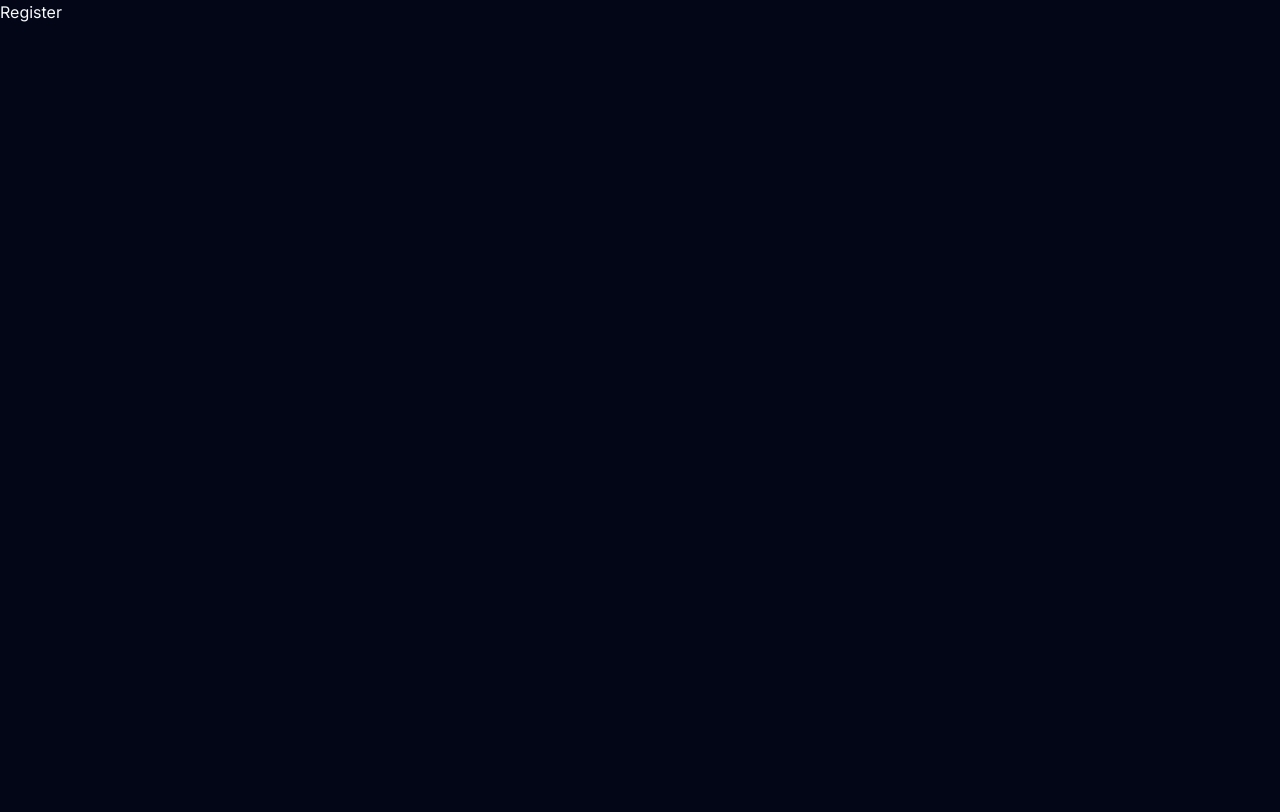
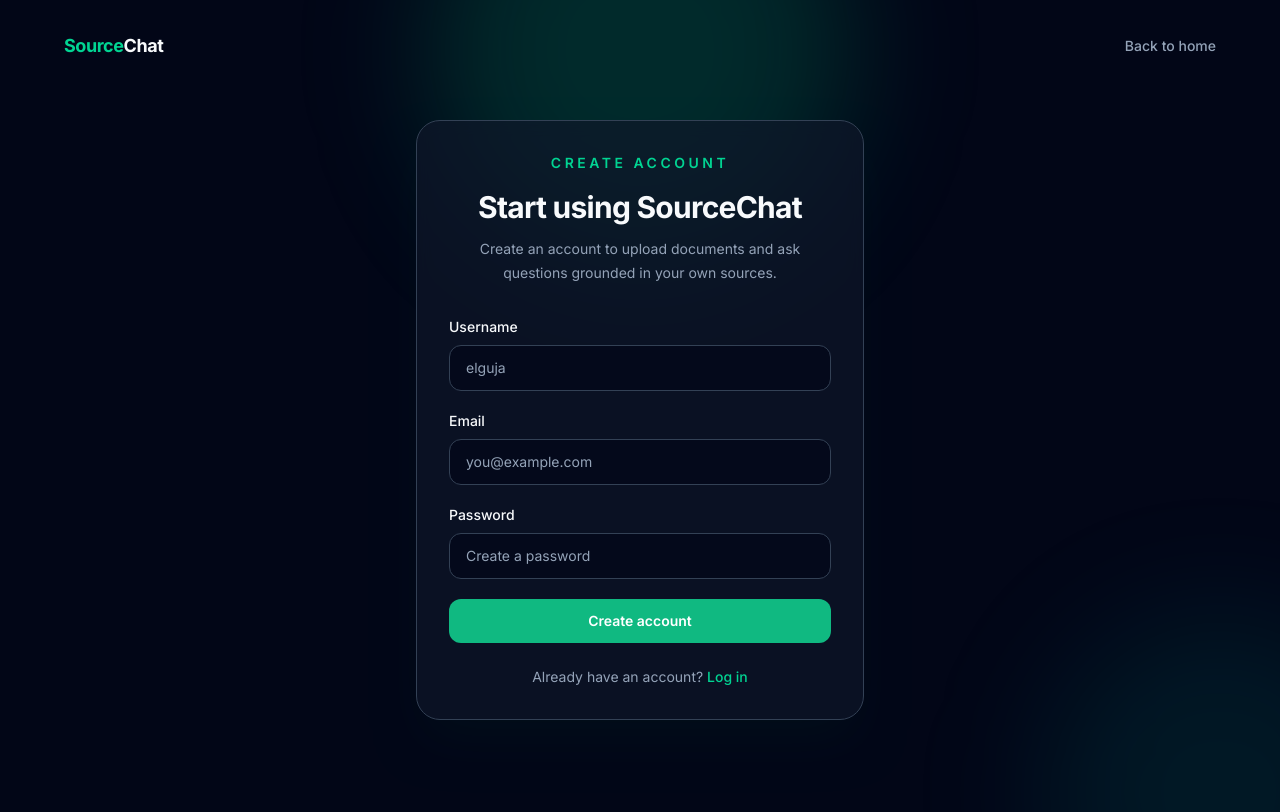
Before and after one commit to ninch1/SourceChat, a React (Vite) app in the folder client/: page /register in a window 1280 px wide. Built offline with nearby package versions, Linux system fonts and the light colour scheme.

Commit message:
Build auth page UI

```diff
--- /dev/null
+++ b/client/src/components/layout/navbar/AuthNavbar.tsx
@@ -0,0 +1,19 @@
+import { Link } from 'react-router-dom';
+
+export default function AuthNavbar() {
+  return (
+    <header className='relative z-10 mx-auto flex max-w-6xl items-center justify-between'>
+      <Link to='/' className='text-lg font-bold tracking-tight'>
+        <span className='text-emerald-400'>Source</span>
+        <span className='text-app-text'>Chat</span>
+      </Link>
+
+      <Link
+        to='/'
+        className='text-sm font-medium text-app-muted transition hover:text-app-text'
+      >
+        Back to home
+      </Link>
+    </header>
+  );
+}
--- a/client/src/components/layout/navbar/MarketingNavbar.tsx
+++ b/client/src/components/layout/navbar/MarketingNavbar.tsx
@@ -2,7 +2,7 @@ import { Link } from 'react-router-dom';
 
 export default function MarketingNavbar() {
   return (
-    <header className='absolute left-0 right-0 top-6 z-20 px-6'>
+    <header className='fixed left-0 right-0 top-6 z-50 px-6'>
       <nav className='mx-auto flex h-14 max-w-3xl items-center justify-between rounded-full border border-app-border/70 bg-app-surface/60 px-5 backdrop-blur-xl'>
         <Link to='/' className='text-base font-bold tracking-tight'>
           <span className='text-emerald-400'>Source</span>
--- a/client/src/pages/HeroPage.tsx
+++ b/client/src/pages/HeroPage.tsx
@@ -6,7 +6,7 @@ import HowItWorksSection from '../components/layout/landing/HowItWorksSection';
 
 export default function HeroPage() {
   return (
-    <main className='relative min-h-screen overflow-hidden bg-app-bg text-app-text'>
+    <main className='relative min-h-screen bg-app-bg text-app-text'>
       <MarketingNavbar />
 
       <section className='relative min-h-screen overflow-hidden'>
--- a/client/src/pages/LoginPage.tsx
+++ b/client/src/pages/LoginPage.tsx
@@ -1,7 +1,95 @@
+import { Link } from 'react-router-dom';
+import AuthNavbar from '../components/layout/navbar/AuthNavbar';
+
 export default function LoginPage() {
   return (
-    <div>
-      <h1>Login</h1>
-    </div>
+    <main className='relative min-h-screen overflow-hidden bg-app-bg px-6 py-8 text-app-text'>
+      <div className='pointer-events-none absolute left-1/2 top-[-160px] h-[420px] w-[420px] -translate-x-1/2 rounded-full bg-emerald-500/20 blur-3xl' />
+      <div className='pointer-events-none absolute bottom-[-160px] right-[-120px] h-[360px] w-[360px] rounded-full bg-teal-500/10 blur-3xl' />
+
+      <AuthNavbar />
+
+      <section className='relative z-10 mx-auto flex min-h-[calc(100vh-5rem)] max-w-6xl items-center justify-center py-12'>
+        <div className='w-full max-w-md rounded-3xl border border-app-border bg-app-surface/70 p-8 shadow-2xl shadow-emerald-950/20 backdrop-blur'>
+          <div className='text-center'>
+            <p className='text-sm font-semibold uppercase tracking-[0.25em] text-emerald-400'>
+              Welcome back
+            </p>
+
+            <h1 className='mt-4 text-3xl font-bold tracking-tight text-app-text'>
+              Log in to SourceChat
+            </h1>
+
+            <p className='mt-3 text-sm leading-6 text-app-muted'>
+              Continue working with your documents and source-backed answers.
+            </p>
+          </div>
+
+          <form className='mt-8 space-y-5'>
+            <div>
+              <label
+                htmlFor='email'
+                className='mb-2 block text-sm font-medium text-app-text'
+              >
+                Email
+              </label>
+
+              <input
+                id='email'
+                name='email'
+                type='email'
+                autoComplete='email'
+                placeholder='you@example.com'
+                className='w-full rounded-xl border border-app-border bg-app-bg/70 px-4 py-3 text-sm text-app-text outline-none transition placeholder:text-app-muted focus:border-emerald-500/70 focus:ring-4 focus:ring-emerald-500/10'
+              />
+            </div>
+
+            <div>
+              <div className='mb-2 flex items-center justify-between'>
+                <label
+                  htmlFor='password'
+                  className='block text-sm font-medium text-app-text'
+                >
+                  Password
+                </label>
+
+                <button
+                  type='button'
+                  className='cursor-pointer  text-xs font-medium text-app-muted transition hover:text-emerald-300'
+                >
+                  Forgot password?
+                </button>
+              </div>
+
+              <input
+                id='password'
+                name='password'
+                type='password'
+                autoComplete='current-password'
+                placeholder='Enter your password'
+                className='w-full rounded-xl border border-app-border bg-app-bg/70 px-4 py-3 text-sm text-app-text outline-none transition placeholder:text-app-muted focus:border-emerald-500/70 focus:ring-4 focus:ring-emerald-500/10'
+              />
+            </div>
+
+            <button
+              type='submit'
+              className='w-full rounded-xl bg-app-primary px-5 py-3 text-sm font-semibold text-white transition hover:bg-app-primary-hover'
+            >
+              Log in
+            </button>
+          </form>
+
+          <p className='mt-6 text-center text-sm text-app-muted'>
+            Don&apos;t have an account?{' '}
+            <Link
+              to='/register'
+              className='font-medium text-emerald-400 transition hover:text-emerald-300'
+            >
+              Create one
+            </Link>
+          </p>
+        </div>
+      </section>
+    </main>
   );
 }
--- a/client/src/pages/RegisterPage.tsx
+++ b/client/src/pages/RegisterPage.tsx
@@ -1,7 +1,102 @@
+import AuthNavbar from '../components/layout/navbar/AuthNavbar';
+import { Link } from 'react-router-dom';
+
 export default function RegisterPage() {
   return (
-    <div>
-      <h1>Register</h1>
-    </div>
+    <main className='relative min-h-screen overflow-hidden bg-app-bg px-6 py-8 text-app-text'>
+      <div className='pointer-events-none absolute left-1/2 top-[-160px] h-[420px] w-[420px] -translate-x-1/2 rounded-full bg-emerald-500/20 blur-3xl' />
+      <div className='pointer-events-none absolute bottom-[-160px] right-[-120px] h-[360px] w-[360px] rounded-full bg-teal-500/10 blur-3xl' />
+
+      <AuthNavbar />
+
+      <section className='relative z-10 mx-auto flex min-h-[calc(100vh-5rem)] max-w-6xl items-center justify-center py-12'>
+        <div className='w-full max-w-md rounded-3xl border border-app-border bg-app-surface/70 p-8 shadow-2xl shadow-emerald-950/20 backdrop-blur'>
+          <div className='text-center'>
+            <p className='text-sm font-semibold uppercase tracking-[0.25em] text-emerald-400'>
+              Create account
+            </p>
+
+            <h1 className='mt-4 text-3xl font-bold tracking-tight text-app-text'>
+              Start using SourceChat
+            </h1>
+
+            <p className='mt-3 text-sm leading-6 text-app-muted'>
+              Create an account to upload documents and ask questions grounded
+              in your own sources.
+            </p>
+          </div>
+
+          <form className='mt-8 space-y-5'>
+            <div>
+              <label
+                htmlFor='username'
+                className='mb-2 block text-sm font-medium text-app-text'
+              >
+                Username
+              </label>
+              <input
+                id='username'
+                name='username'
+                type='text'
+                autoComplete='username'
+                placeholder='elguja'
+                className='w-full rounded-xl border border-app-border bg-app-bg/70 px-4 py-3 text-sm text-app-text outline-none transition placeholder:text-app-muted focus:border-emerald-500/70 focus:ring-4 focus:ring-emerald-500/10'
+              />
+            </div>
+
+            <div>
+              <label
+                htmlFor='email'
+                className='mb-2 block text-sm font-medium text-app-text'
+              >
+                Email
+              </label>
+              <input
+                id='email'
+                name='email'
+                type='email'
+                autoComplete='email'
+                placeholder='you@example.com'
+                className='w-full rounded-xl border border-app-border bg-app-bg/70 px-4 py-3 text-sm text-app-text outline-none transition placeholder:text-app-muted focus:border-emerald-500/70 focus:ring-4 focus:ring-emerald-500/10'
+              />
+            </div>
+
+            <div>
+              <label
+                htmlFor='password'
+                className='mb-2 block text-sm font-medium text-app-text'
+              >
+                Password
+              </label>
+              <input
+                id='password'
+                name='password'
+                type='password'
+                autoComplete='new-password'
+                placeholder='Create a password'
+                className='w-full rounded-xl border border-app-border bg-app-bg/70 px-4 py-3 text-sm text-app-text outline-none transition placeholder:text-app-muted focus:border-emerald-500/70 focus:ring-4 focus:ring-emerald-500/10'
+              />
+            </div>
+
+            <button
+              type='submit'
+              className='w-full rounded-xl bg-app-primary px-5 py-3 text-sm font-semibold text-white transition hover:bg-app-primary-hover'
+            >
+              Create account
+            </button>
+          </form>
+
+          <p className='mt-6 text-center text-sm text-app-muted'>
+            Already have an account?{' '}
+            <Link
+              to='/login'
+              className='font-medium text-emerald-400 transition hover:text-emerald-300'
+            >
+              Log in
+            </Link>
+          </p>
+        </div>
+      </section>
+    </main>
   );
 }
```
